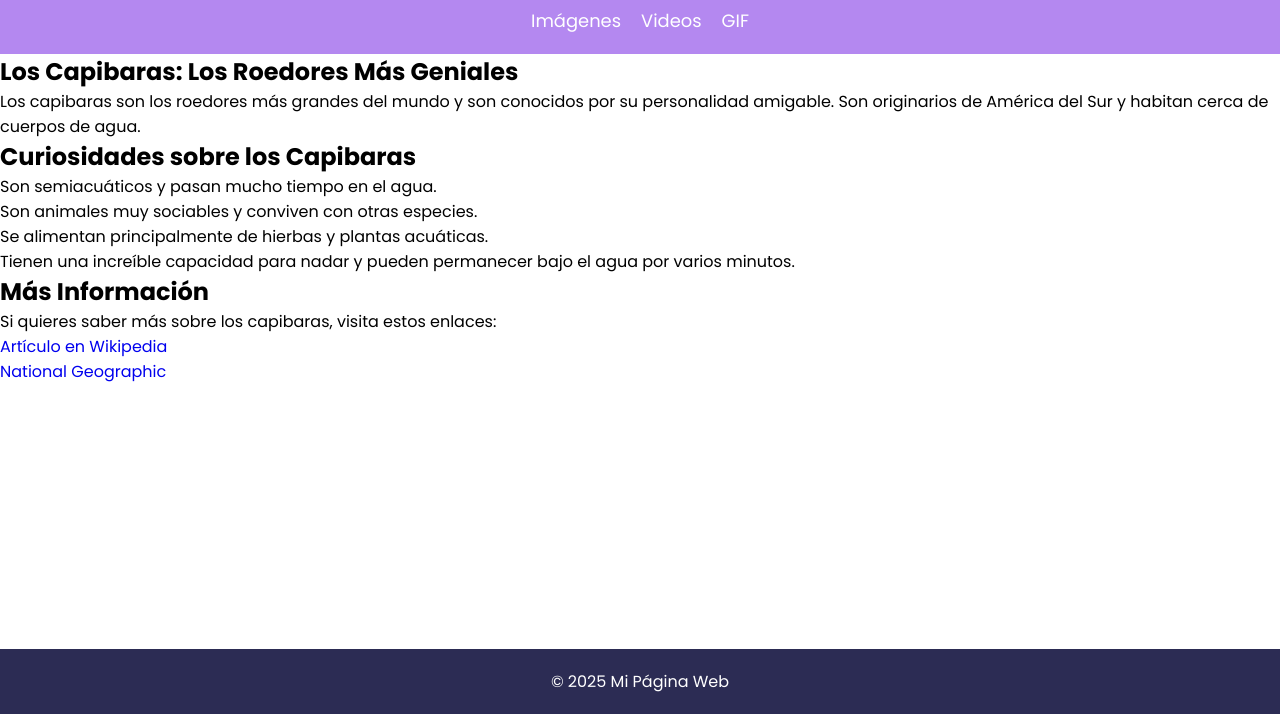
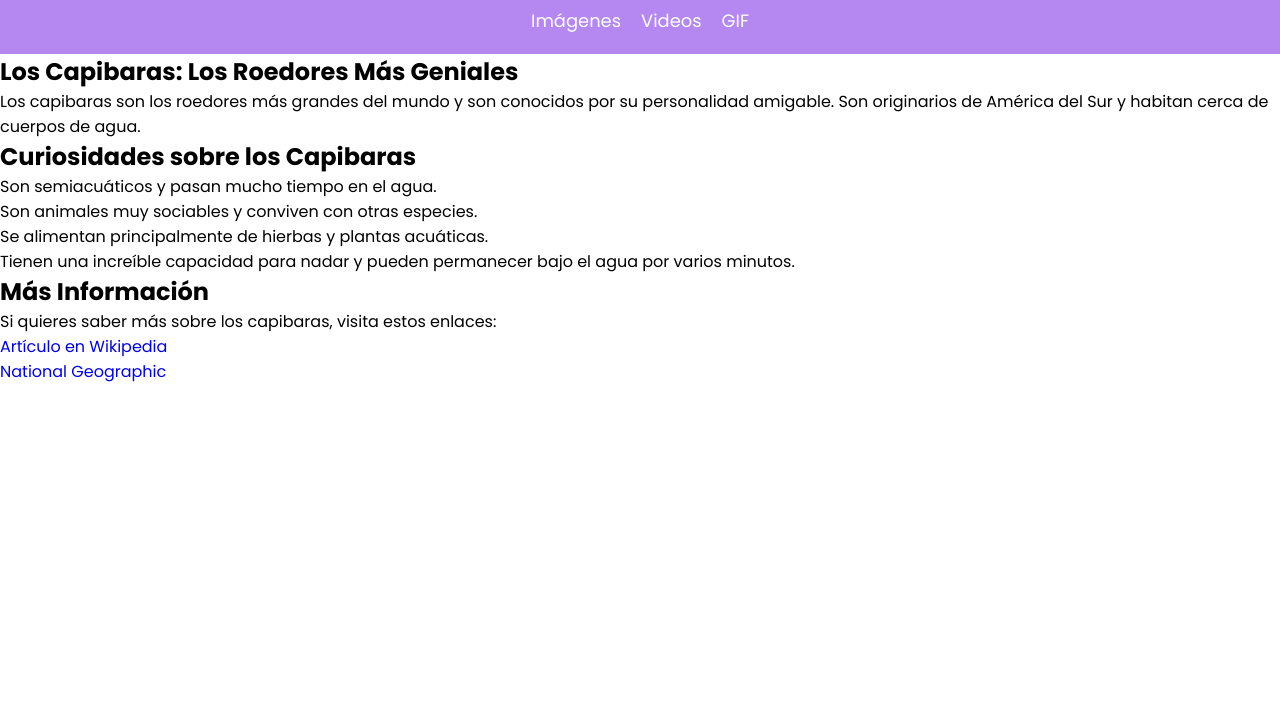
Before and after one commit to LindaBohorquez/Plantilla-b-sica-para-pagina-web-, a plain HTML site: page index.html in a window 1280 px wide. Shown: the part 86-800 px from the top of the page. Drawn offline with Linux system fonts and the light colour scheme; a web font is replaced by a local one.

Commit message:
recursos

```diff
--- a/index.html
+++ b/index.html
@@ -53,8 +53,5 @@
         </section>
     </main>
 
-    <footer>
-        <p>&copy; 2025 Mi Página Web</p>
-    </footer>
 </body>
 </html>
--- a/style.css
+++ b/style.css
@@ -130,12 +130,3 @@ header {
 
 
 /* Footer fixed at bottom */
-footer {
-    text-align: center;
-    padding: 20px;
-    background-color: var(--dark-color);
-    color: var(--white-color);
-    position: absolute;
-    bottom: 0;
-    width: 100%;
-}
```
Also changed, not shown: GIF.html (+1 -3 lines), imagenes.html (+0 -3 lines), videos.html (+3 -6 lines), imagenes/img1.jpg, imagenes/img2.jpg, imagenes/img4.jpg.
